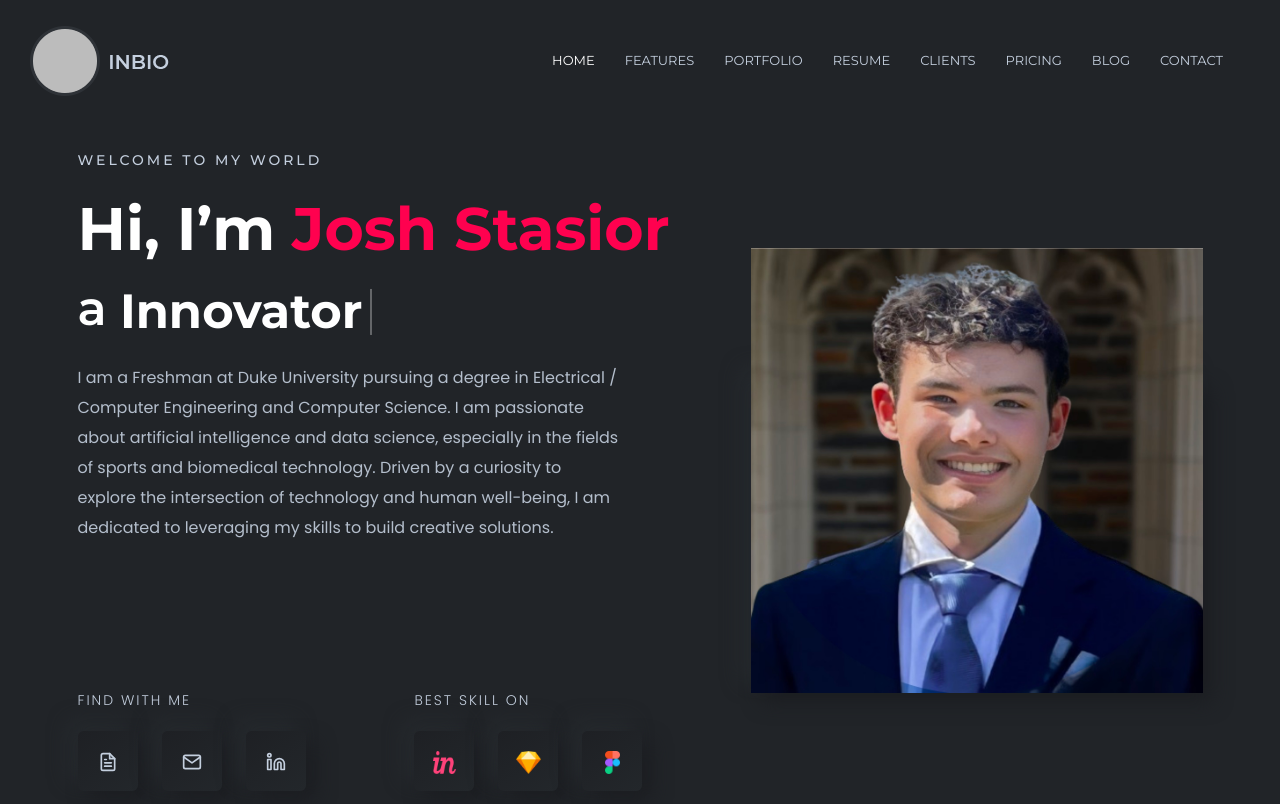
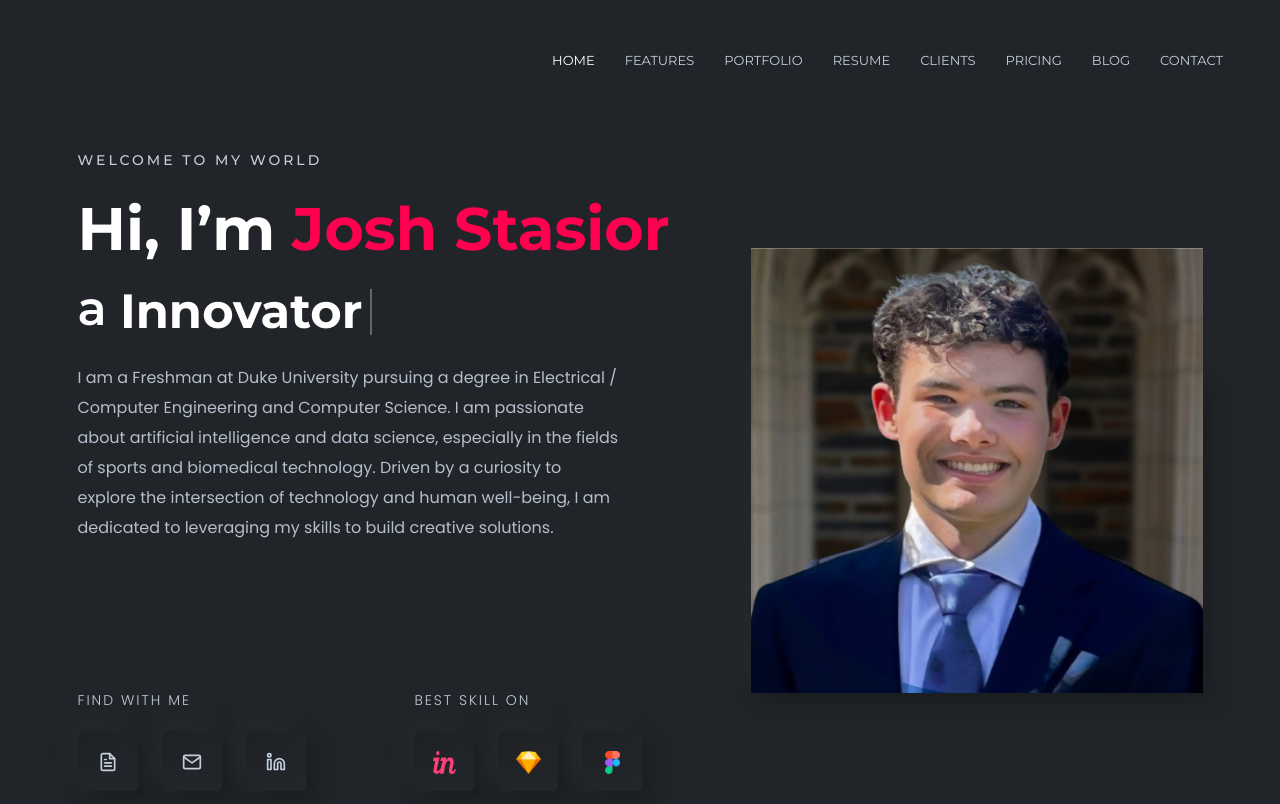
Before and after one commit to JoshStasior/joshstasior.github.io, a plain HTML site: page index.html in a window 1280 px wide. Shown: the top 804 px of the page. Drawn offline with Linux system fonts and the light colour scheme; files whose address does not match are found by name.

Commit message:
Update index.html

```diff
--- a/index.html
+++ b/index.html
@@ -30,9 +30,9 @@
             <div class="col-lg-2 col-6">
                 <div class="header-left">
                     <div class="logo">
-                        <a href="index.html">
+                        <!-- <a href="index.html">
                             <img src="assets/images/logo/logo.png" alt="logo">
-                        </a>
+                        </a> -->
                     </div>
                 </div>
             </div>
```
